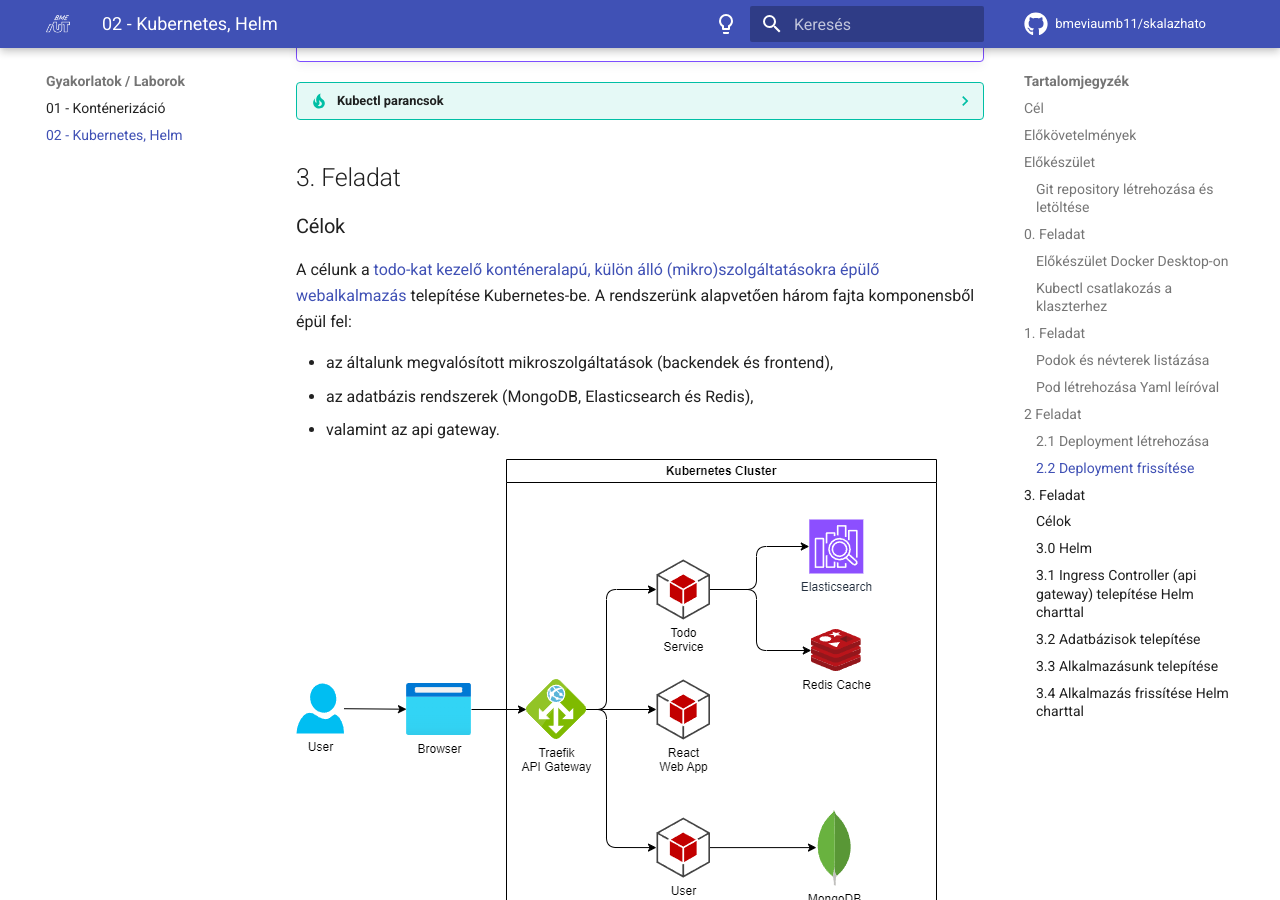
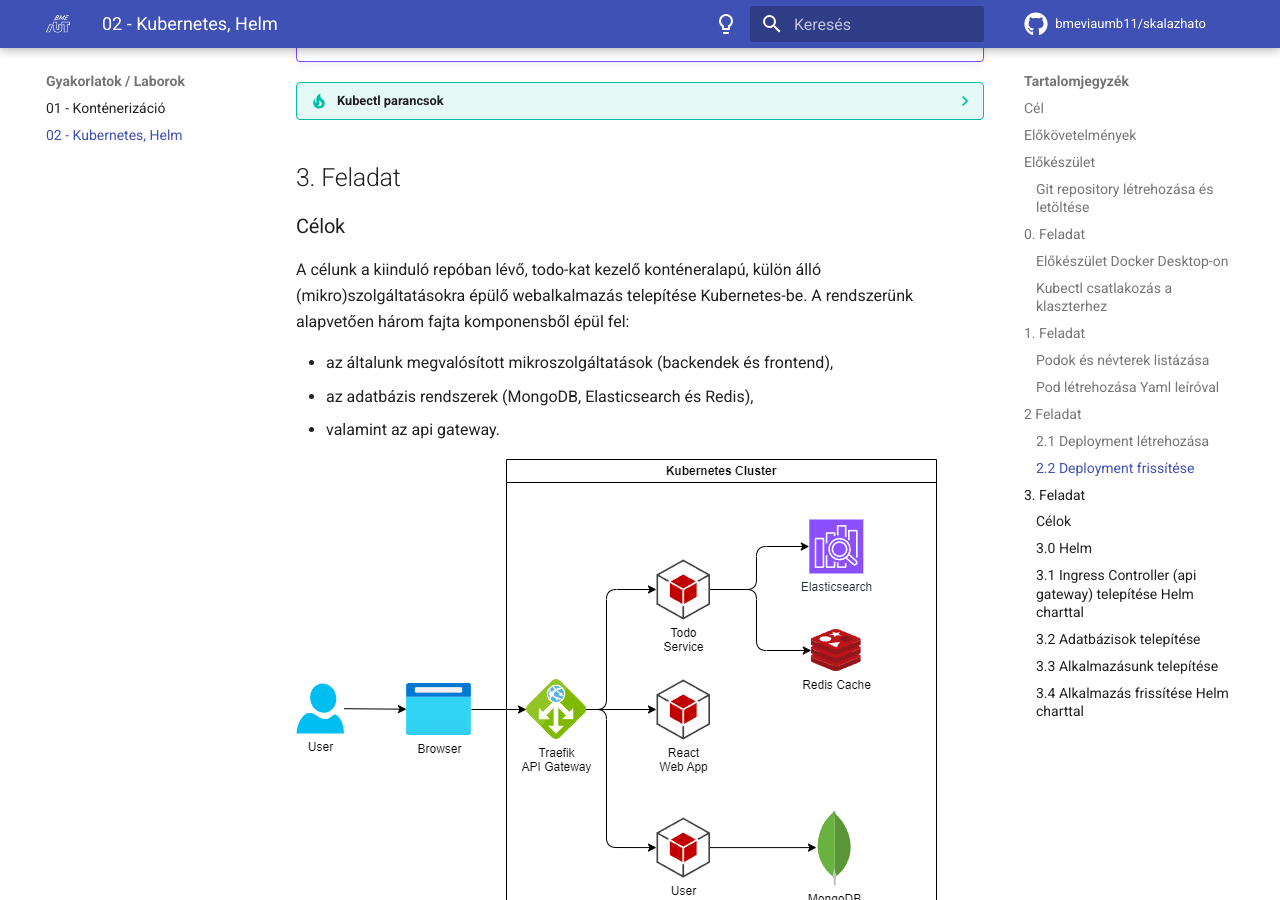
Before and after one commit to bmeviaumb11/skalazhato, an MkDocs documentation site: the page built from docs/homework/02-kubernetes/index.md, in a window 1280 px wide and 900 px high, scrolled down 6410 px. Built offline with MkDocs 1.6.1 and Material for MkDocs 9.7.7, drawn with Linux system fonts in a browser that asks for light colours; emoji names are drawn with the system emoji font; comment, search, counter and statistics services are not loaded.

```diff
--- a/docs/homework/02-kubernetes/index.md
+++ b/docs/homework/02-kubernetes/index.md
@@ -256,7 +256,8 @@ kubectl logs -f <podnév>
 
 ### Célok
 
-A célunk a [todo-kat kezelő konténeralapú, külön álló (mikro)szolgáltatásokra épülő webalkalmazás](https://github.com/bmeviauav42/todoapp) telepítése Kubernetes-be. A rendszerünk alapvetően három fajta komponensből épül fel:
+A célunk a kiinduló repóban lévő, todo-kat kezelő konténeralapú, külön álló (mikro)szolgáltatásokra épülő webalkalmazás telepítése Kubernetes-be.
+A rendszerünk alapvetően három fajta komponensből épül fel:
 
 - az általunk megvalósított mikroszolgáltatások (backendek és frontend),
 - az adatbázis rendszerek (MongoDB, Elasticsearch és Redis),
```
